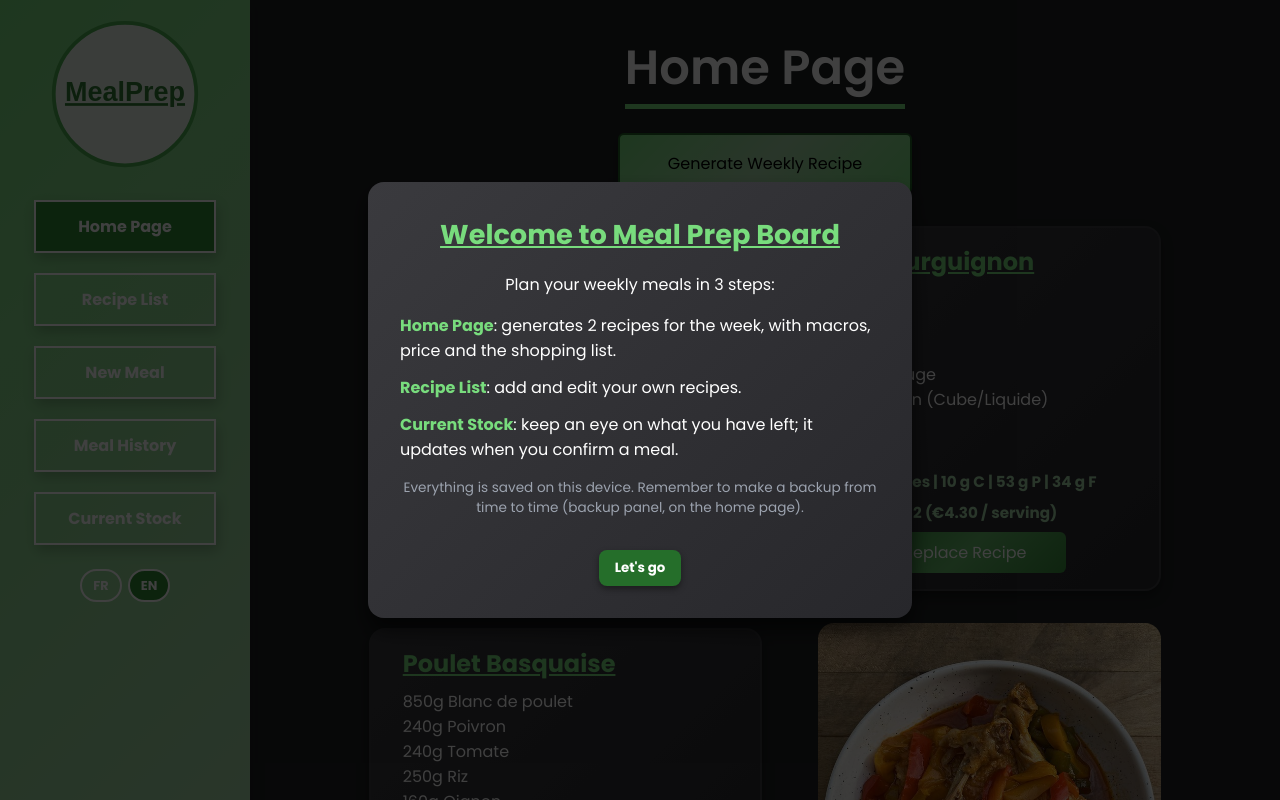
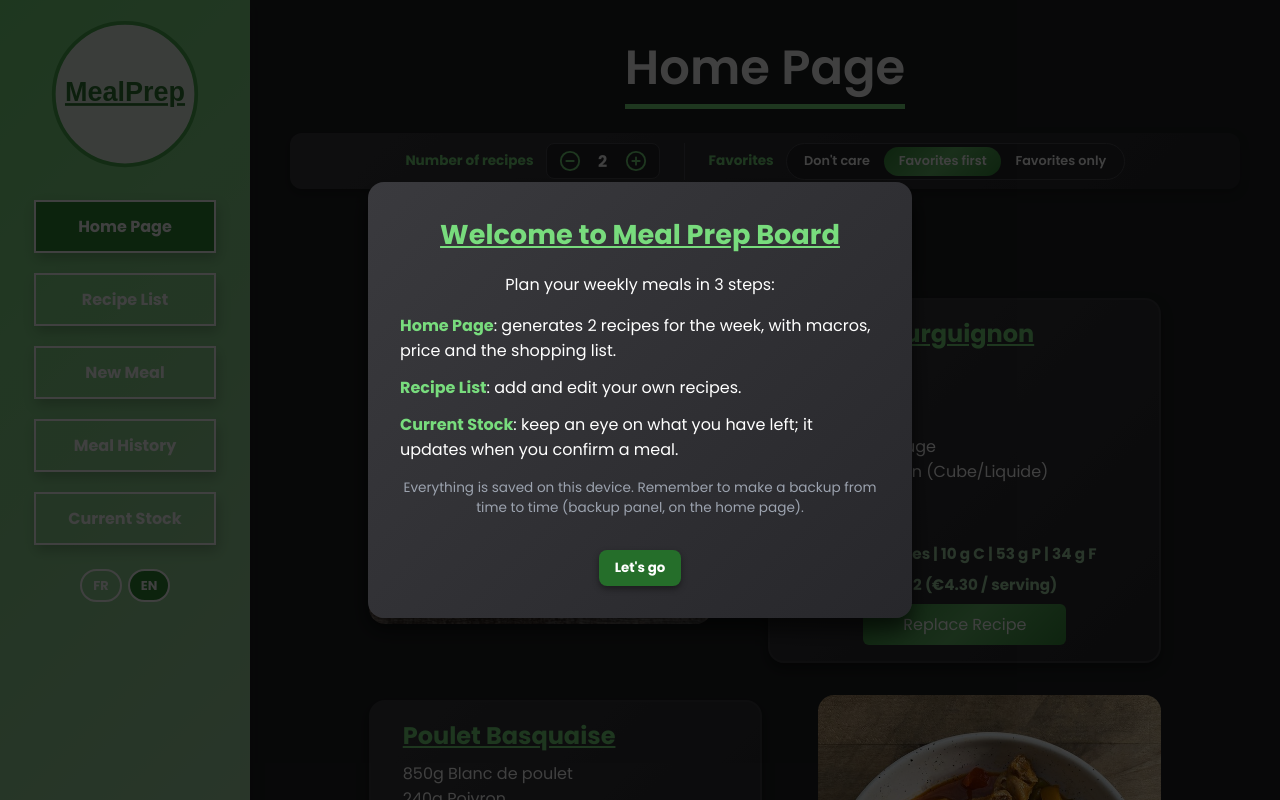
Before and after one commit to AlexandreNERDIG/Meal-Prep-Board, a React (Vite) app: page / in a window 1280 px wide. Shown: the top 800 px of the page. Built offline with nearby package versions, Linux system fonts and the light colour scheme.

Commit message:
Home Page Changes for Recipe Generation / Minor Css changes on Current Stock

```diff
--- a/src/Components/CurrentStock.css
+++ b/src/Components/CurrentStock.css
@@ -27,7 +27,9 @@
 
 .stockItem img {
     width: 40%;
-    height: 250px;
+    flex-shrink: 0;
+    align-self: stretch;
+    min-height: 250px;
     object-fit: cover;
     border-radius: 0.85rem 0 0 0.85rem;
 }
--- a/src/Components/HomePage.css
+++ b/src/Components/HomePage.css
@@ -403,3 +403,149 @@
     background: transparent;
     font-family: inherit;
 }
+
+.generatorPanel {
+    display: flex;
+    flex-wrap: nowrap;
+    align-items: center;
+    justify-content: center;
+    gap: 0.75rem 1.5rem;
+    max-width: 950px;
+    width: 100%;
+    margin: 1rem auto 0;
+    padding: 0.6rem 1rem;
+    border-radius: 12px;
+    background: linear-gradient(135deg, #3a3a3e, #27272b);
+    box-shadow: 0 4px 10px rgba(0, 0, 0, 0.25);
+    transition: box-shadow 0.3s ease-in-out;
+}
+
+.generatorPanel:hover {
+    box-shadow: 0 6px 14px rgba(0, 0, 0, 0.45);
+}
+
+.genGroup {
+    display: flex;
+    align-items: center;
+    gap: 0.75rem;
+}
+
+.genGroup + .genGroup {
+    padding-left: 1.5rem;
+    border-left: 1px solid #4a4a50;
+}
+
+.genLabel {
+    display: flex;
+    align-items: center;
+    gap: 0.4rem;
+    color: #78dc7d;
+    font-size: 0.85rem;
+    font-weight: 700;
+    white-space: nowrap;
+}
+
+.genLabel svg {
+    width: 16px;
+    height: 16px;
+}
+
+.genStepper {
+    display: flex;
+    align-items: center;
+    gap: 0.75rem;
+    padding: 0.3rem 0.75rem;
+    border-radius: 0.5rem;
+    border: 1px solid #4a4a50;
+    background: #27272b;
+    -webkit-user-select: none;
+    user-select: none;
+}
+
+.genStepper svg {
+    width: 22px;
+    height: 22px;
+    color: #78dc7d;
+    cursor: pointer;
+    transition: transform 0.2s ease, color 0.2s ease;
+}
+
+.genStepper svg:hover {
+    transform: scale(1.2);
+    color: #2f8b35;
+}
+
+.genCount {
+    min-width: 1.25rem;
+    text-align: center;
+    color: #fff;
+    font-size: 1rem;
+    font-weight: 700;
+}
+
+.genSegment {
+    display: flex;
+    padding: 3px;
+    border-radius: 999px;
+    border: 1px solid #4a4a50;
+    background: #27272b;
+}
+
+.genSegment button {
+    padding: 0.35rem 0.9rem;
+    border: none;
+    border-radius: 999px;
+    background: transparent;
+    color: #fff;
+    font-size: 0.8rem;
+    font-weight: 600;
+    white-space: nowrap;
+    cursor: pointer;
+    transition: background 0.25s ease, color 0.25s ease;
+}
+
+.genSegment button:hover {
+    background: #ffffff18;
+}
+
+.genSegment button.active {
+    background: linear-gradient(135deg, #388E3C, #66BB6A, #388E3C);
+    color: #fff;
+}
+
+@media (max-width: 900px) {
+    .genGroup + .genGroup {
+        padding-left: 0;
+        border-left: none;
+    }
+}
+
+@media (max-width: 600px) {
+    .generatorPanel {
+        flex-direction: column;
+        align-items: stretch;
+        padding: 0.75rem;
+    }
+
+    .genGroup {
+        justify-content: space-between;
+    }
+
+    .genGroup.genGroupGrow {
+        flex-direction: column;
+        align-items: stretch;
+        gap: 0.5rem;
+    }
+
+    .genSegment button {
+        flex: 1;
+        padding: 0.45rem 0.25rem;
+        font-size: 0.75rem;
+        white-space: normal;
+        text-align: center;
+    }
+}
+
+.generateButton p {
+    text-align: center;
+}
--- a/src/Components/HomePage.tsx
+++ b/src/Components/HomePage.tsx
@@ -1,6 +1,6 @@
 import { useState, useEffect } from 'react';
 import './HomePage.css';
-import { X, Smartphone} from 'react-feather';
+import { X, Smartphone, MinusCircle, PlusCircle, Heart } from 'react-feather';
 import toast from 'react-hot-toast';
 import { Recipe, Ingredient, recipeInfo, defaultList, RecipeIngredient } from './typeFile';
 import axios from 'axios';
@@ -8,6 +8,10 @@ import { calcRecipeMacros, calcRecipeCost, formatMacros, formatPrice, isStockTra
 import MacroSummary from './MacroSummary';
 import BackupPanel from './BackupPanel';
 import { useT } from '../i18n/LanguageProvider';
+import {
+    loadGeneratorOptions, saveGeneratorOptions, pickRecipes, pickReplacement, MIN_RECIPES, MAX_RECIPES,
+    type GeneratorOptions, type FavoritesMode,
+} from '../lib/recipeGenerator';
 
 const HomePage = () => {
 
@@ -20,11 +24,11 @@ const HomePage = () => {
         }
     }, []);
 
-    const [weeklyRecipe1, setWeeklyRecipe1] = useState<number>(0);
-    const [weeklyRecipe2, setWeeklyRecipe2] = useState<number>(1);
     const [mealHistory, setmealHistory] = useState<Recipe[][]>(loadMealHistory);
-
     const [recipeList] = useState<Recipe[]>(loadRecipes);
+    const [weekly, setWeekly] = useState<number[]>(() => recipeList.slice(0, 2).map((_, index) => index));
+    const weeklyRecipes = weekly.map(index => recipeList[index]);
+    const [options, setOptions] = useState<GeneratorOptions>(loadGeneratorOptions);
 
     const [currentStock, setCurrentStock] = useState<Ingredient[]>(() => {
             const exist = localStorage.getItem("currentStockList");
@@ -41,67 +45,29 @@ const HomePage = () => {
     const [askConfirmation5, setAskConfirmation5] = useState<boolean>(false);
     const [modalState7, setModalState7] = useState<boolean>(false);
 
-    const getRecipeScore = (recipe : Recipe) => {
-        let score = 1;
+    const updateOptions = (patch: Partial<GeneratorOptions>) => {
+        const next = { ...options, ...patch };
+        setOptions(next);
+        saveGeneratorOptions(next);
+    };
 
-        if (recipe.status === "favorite") score += 2;
+    const generateRecipe = () => {
+        const picked = pickRecipes(recipeList, options, currentStock, mealHistory);
 
-        recipe.ingredient.forEach(ing => {
-            const stockItem = currentStock.find(ele => ele.id == ing.ingredientId);
-            const ingNum = ing.quantity ? ing.quantity : 0;
-
-            if (stockItem && stockItem.quantity >= ingNum) {
-              if (stockItem.category === "Protéine") score += 1;
-              else if (stockItem.category === "Féculent" || stockItem.category === "Légumes") score += 0.5;
-            }
-        });
-
-        const last3weeks = mealHistory.slice(-3).flat();
-
-        if (last3weeks.some(r => r.recipeName === recipe.recipeName)) {
-            score -= 2
-        } else {
-            score += 1
+        if (picked.length === 0) {
+            toast.error(t("gen.none"));
+            return;
         }
 
-        return score;
-    }
-
-    const sortedChosenRecipe = () => {
-        const scoredRecipes = recipeList.map(recipe => ({
-            recipe,
-            score: getRecipeScore(recipe)
-        }));
-        scoredRecipes.forEach(e => console.log(e.score, e.recipe.recipeName));
-        scoredRecipes.sort((a, b) => b.score - a.score);
-        return scoredRecipes.map(item => item.recipe);
-    }
-
-    const generateRecipe = () => {
-        const topRecipes = sortedChosenRecipe().slice(0, 6);
-        let firstIndex = Math.floor(Math.random() * topRecipes.length);
-        let secondIndex;
-        do {
-            secondIndex = Math.floor(Math.random() * topRecipes.length);
-        } while (secondIndex === firstIndex);
-
-        setWeeklyRecipe1(recipeList.indexOf(topRecipes[firstIndex]));
-        setWeeklyRecipe2(recipeList.indexOf(topRecipes[secondIndex]));
+        setWeekly(picked.map(recipe => recipeList.indexOf(recipe)));
+        if (picked.length < options.count) toast(t("gen.fewer", { count: picked.length }));
     };
 
-    const ReplaceRecipe1 = () => {
-        let randomNumber = Math.floor(Math.random() * (recipeList.length));
-        if (weeklyRecipe1 !== randomNumber) {
-            setWeeklyRecipe1(randomNumber);
-        }
-    }
-
-    const ReplaceRecipe2 = () => {
-        let randomNumber = Math.floor(Math.random() * (recipeList.length));
-        if (weeklyRecipe2 !== randomNumber) {
-            setWeeklyRecipe2(randomNumber);
-        }
-    }
+    const replaceRecipe = (position: number) => {
+        const replacement = pickReplacement(recipeList, options, weeklyRecipes);
+        if (!replacement) return;
+        setWeekly(current => current.map((index, i) => (i === position ? recipeList.indexOf(replacement) : index)));
+    };
 
     const handleOpenConfirmationModal = () => {setAskConfirmation(true)};
     const handleCloseConfirmationModal = () => {setAskConfirmation(false)};
@@ -125,7 +91,7 @@ const HomePage = () => {
         }
     };
 
-    const WeeklyGroceries = (recipeList: Recipe[], weeklyRecipe1: number, weeklyRecipe2: number, currentStock: Ingredient[]): [string[], string[]] => {
+    const WeeklyGroceries = (recipeList: Recipe[], weekly: number[], currentStock: Ingredient[]): [string[], string[]] => {
         const mergedGroceryMap = new Map<string, { quantity: number; unit: string }>();
 
         const addIngredients = (ingredients: RecipeIngredient[]) => {
@@ -149,8 +115,7 @@ const HomePage = () => {
             }
         };
 
-        addIngredients(recipeList[weeklyRecipe1]?.ingredient || []);
-        addIngredients(recipeList[weeklyRecipe2]?.ingredient || []);
+        weekly.forEach(index => addIngredients(recipeList[index]?.ingredient || []));
 
         const availableGroceryList: string[] = [];
         const notAvailableGroceryList: string[] = [];
@@ -205,10 +170,10 @@ const HomePage = () => {
     };
 
     useEffect(() => {
-        const [available, notAvailable] = WeeklyGroceries(recipeList, weeklyRecipe1, weeklyRecipe2, currentStock);
+        const [available, notAvailable] = WeeklyGroceries(recipeList, weekly, currentStock);
         setAvailableGroceryList(available);
         setNotAvailableGroceryList(notAvailable);
-    }, [weeklyRecipe1, weeklyRecipe2, currentStock, recipeList]);
+    }, [weekly, currentStock, recipeList]);
 
     const recipeMacroText = (recipe : Recipe | undefined) => {
         return recipe ? formatMacros(calcRecipeMacros(recipe.ingredient, currentStock)) : "";
@@ -220,25 +185,15 @@ const HomePage = () => {
         return `${formatPrice(total)} (${formatPrice(total / DEFAULT_PORTIONS)} ${t("price.perServing")})`;
     }
 
-    const weeklyCost = (recipeList[weeklyRecipe1] && recipeList[weeklyRecipe2])
-        ? calcRecipeCost(recipeList[weeklyRecipe1].ingredient, currentStock) + calcRecipeCost(recipeList[weeklyRecipe2].ingredient, currentStock)
-        : 0;
+    const weeklyCost = weeklyRecipes.reduce((total, recipe) => total + calcRecipeCost(recipe.ingredient, currentStock), 0);
 
-    // Apports : on additionne les ingrédients des 2 recettes, puis on divise par le nombre de portions
-    //  - par jour    : 1 portion de chaque recette (total / DEFAULT_PORTIONS)
-    //  - la semaine  : les 2 recettes entières (total / 1)
-    const weeklyRecipesReady = Boolean(recipeList[weeklyRecipe1] && recipeList[weeklyRecipe2]);
-    const weeklyIngredients = weeklyRecipesReady
-        ? [...recipeList[weeklyRecipe1].ingredient, ...recipeList[weeklyRecipe2].ingredient]
-        : [];
+    const weeklyRecipesReady = weeklyRecipes.length > 0;
+    const weeklyIngredients = weeklyRecipes.flatMap(recipe => recipe.ingredient);
     const dailyMacros = weeklyRecipesReady ? calcRecipeMacros(weeklyIngredients, currentStock, DEFAULT_PORTIONS) : null;
     const weeklyMacros = weeklyRecipesReady ? calcRecipeMacros(weeklyIngredients, currentStock, 1) : null;
 
     const confirmedChoices = () => {
-        const newRecipes = [
-            recipeList[weeklyRecipe1],
-            recipeList[weeklyRecipe2]
-        ];
+        const newRecipes = [...weeklyRecipes];
         const updatedHistory = [...mealHistory, newRecipes];
         setmealHistory(updatedHistory);
         localStorage.setItem("mealHistoryList", JSON.stringify(updatedHistory))
@@ -246,7 +201,7 @@ const HomePage = () => {
         handleCloseConfirmationModal();
     };
 
-    const weeklyGroceries = WeeklyGroceries(recipeList, weeklyRecipe1, weeklyRecipe2, currentStock);
+    const weeklyGroceries = WeeklyGroceries(recipeList, weekly, currentStock);
     const [availableGroceryList, setAvailableGroceryList] = useState(weeklyGroceries[0]);
     const [notAvailableGroceryList, setNotAvailableGroceryList] = useState(weeklyGroceries[1]);
 
@@ -268,7 +223,7 @@ const HomePage = () => {
     };
 
     const handleConfirmClick = async () => {
-        const [available, notAvailable] = WeeklyGroceries(recipeList, weeklyRecipe1, weeklyRecipe2, currentStock);
+        const [available, notAvailable] = WeeklyGroceries(recipeList, weekly, currentStock);
         setAvailableGroceryList(available);
         setNotAvailableGroceryList(notAvailable);
 
@@ -291,44 +246,53 @@ const HomePage = () => {
         <div className="globalHomeSection">
 
             <div className='sectionHeader'><p>{t("page.home")}</p></div>
+            <div className="generatorPanel">
+                <div className="genGroup">
+                    <span className="genLabel">{t("gen.count")}</span>
+                    <div className="genStepper">
+                        <MinusCircle aria-label="-" onClick={() => updateOptions({ count: Math.max(MIN_RECIPES, options.count - 1) })} />
+                        <span className="genCount">{options.count}</span>
+                        <PlusCircle aria-label="+" onClick={() => updateOptions({ count: Math.min(MAX_RECIPES, options.count + 1) })} />
+                    </div>
+                </div>
+
+                <div className="genGroup genGroupGrow">
+                    <span className="genLabel">{t("gen.favorites")}</span>
+                    <div className="genSegment" role="radiogroup" aria-label={t("gen.favorites")}>
+                        {(["any", "prefer", "only"] as FavoritesMode[]).map(value => (
+                            <button key={value} role="radio" aria-checked={options.favorites === value} className={options.favorites === value ? "active" : ""} onClick={() => updateOptions({ favorites: value })}>{t(`gen.fav.${value}`)}</button>
+                        ))}
+                    </div>
+                </div>
+            </div>
+
             <div className="generateButton"><p onClick={generateRecipe}>{t("home.generate")}</p></div>
 
            {recipeList.length > 0 && (
                 <div className="RecipeDisplay">
-                    <div className="recipe">
-                        <img src={recipeList[weeklyRecipe1]?.image} alt={recipeList[weeklyRecipe1]?.recipeName}/>
+                    {weeklyRecipes.map((recipe, position) => {
+                        const image = <img src={recipe.image} alt={recipe.recipeName}/>;
+                        return (
+                            <div className="recipe" key={`${position}-${weekly[position]}`}>
+                                {position % 2 === 0 && image}
                                 <div className="recipeDetails">
-                            <h2>{recipeList[weeklyRecipe1]?.recipeName}</h2>
+                                    <h2>{recipe.recipeName}</h2>
                                     <ul>
-                                {recipeList[weeklyRecipe1]?.ingredient.map((element, index) => {
+                                        {recipe.ingredient.map((element, index) => {
                                             const ing = currentStock.find(ingre => ingre.id == element.ingredientId)
                                             return (
                                                 <li key={index}>{element.quantity}{ing ? unitLabel(ing.unit) : ""} {ing?.name}</li>
                                             )
                                         })}
                                     </ul>
-                            <h5>{recipeMacroText(recipeList[weeklyRecipe1])}</h5>
-                            <h5>{recipeCostText(recipeList[weeklyRecipe1])}</h5>
-                            <div className="replaceButton"><p onClick={ReplaceRecipe1}>{t("home.replace")}</p></div>
+                                    <h5>{recipeMacroText(recipe)}</h5>
+                                    <h5>{recipeCostText(recipe)}</h5>
+                                    <div className="replaceButton"><p onClick={() => replaceRecipe(position)}>{t("home.replace")}</p></div>
                                 </div>
+                                {position % 2 === 1 && image}
                             </div>
-                    <div className="recipe">
-                        <div className="recipeDetails">
-                            <h2>{recipeList[weeklyRecipe2]?.recipeName}</h2>
-                            <ul>
-                                {recipeList[weeklyRecipe2]?.ingredient.map((element, index) => {
-                                    const ing = currentStock.find(ingre => ingre.id == element.ingredientId)
-                                    return (
-                                        <li key={index}>{element.quantity}{ing ? unitLabel(ing.unit) : ""} {ing?.name}</li>
-                                    )
+                        );
                     })}
-                            </ul>
-                            <h5>{recipeMacroText(recipeList[weeklyRecipe2])}</h5>
-                            <h5>{recipeCostText(recipeList[weeklyRecipe2])}</h5>
-                            <div className="replaceButton"><p onClick={ReplaceRecipe2}>{t("home.replace")}</p></div>
-                        </div>
-                        <img src={recipeList[weeklyRecipe2]?.image} alt={recipeList[weeklyRecipe2]?.recipeName}/>
-                    </div>
                 </div>
             )}
 
@@ -345,7 +309,7 @@ const HomePage = () => {
                         />
                         <MacroSummary
                             title={t("home.week")}
-                            subtitle={t("home.weekSub", { days: DEFAULT_PORTIONS })}
+                            subtitle={t("home.weekSub", { days: DEFAULT_PORTIONS, meals: weeklyRecipes.length })}
                             macros={weeklyMacros}
                             cost={weeklyCost}
                             costLabel={t("home.weekCost")}
--- a/src/i18n/translations.ts
+++ b/src/i18n/translations.ts
@@ -73,9 +73,17 @@ export const fr = {
     "home.perDaySub": "1 portion de chaque recette",
     "home.perDayCost": "par jour",
     "home.week": "Sur la semaine",
-    "home.weekSub": "{days} jours, 2 repas par jour",
+    "home.weekSub": "{days} jours, {meals} repas par jour",
     "home.weekCost": "pour la semaine",
     "home.emptyHint": "Génère les recettes de la semaine pour voir tes apports.",
+    "gen.count": "Nombre de recettes",
+    "gen.favorites": "Favoris",
+    "gen.fav.any": "Peu importe",
+    "gen.fav.prefer": "Favoris d'abord",
+    "gen.fav.only": "Favoris uniquement",
+    "gen.none": "Tu n'as aucune recette en favori",
+    "gen.fewer_one": "Tu n'as qu'une seule recette en favori",
+    "gen.fewer_other": "Tu n'as que {count} recettes en favori",
     "home.confirmMeals": "Confirmer les repas",
     "home.discord": "Discord Web Hook",
     "home.toast.webhookOk": "Le Discord Web Hook est maintenant fonctionnel",
@@ -296,9 +304,17 @@ export const en: Record<TranslationKey, string> = {
     "home.perDaySub": "1 serving of each recipe",
     "home.perDayCost": "per day",
     "home.week": "Over the week",
-    "home.weekSub": "{days} days, 2 meals a day",
+    "home.weekSub": "{days} days, {meals} meals a day",
     "home.weekCost": "for the week",
     "home.emptyHint": "Generate this week's recipes to see your intake.",
+    "gen.count": "Number of recipes",
+    "gen.favorites": "Favorites",
+    "gen.fav.any": "Don't care",
+    "gen.fav.prefer": "Favorites first",
+    "gen.fav.only": "Favorites only",
+    "gen.none": "You have no favorite recipes",
+    "gen.fewer_one": "You only have one favorite recipe",
+    "gen.fewer_other": "You only have {count} favorite recipes",
     "home.confirmMeals": "Confirm Meal Choices",
     "home.discord": "Discord Web Hook",
     "home.toast.webhookOk": "The Discord Web Hook is now working",
--- /dev/null
+++ b/src/lib/recipeGenerator.ts
@@ -0,0 +1,122 @@
+import type { Recipe, Ingredient } from '../Components/typeFile';
+
+// Critères du générateur de recettes de la page d'accueil
+export type FavoritesMode = "any" | "prefer" | "only";   // peu importe / favoris d'abord / favoris uniquement
+
+export type GeneratorOptions = {
+    count: number;           // nombre de recettes à proposer
+    favorites: FavoritesMode;
+};
+
+export const MIN_RECIPES = 1;
+export const MAX_RECIPES = 4;
+export const GENERATOR_KEY = "generatorOptions";
+
+export const DEFAULT_GENERATOR_OPTIONS: GeneratorOptions = {
+    count: 2,
+    favorites: "prefer",
+};
+
+// Relit les options sauvegardées en vérifiant chaque champ (un vieux JSON ou une valeur bizarre ne doit pas casser la page)
+export const sanitizeOptions = (raw: unknown): GeneratorOptions => {
+    const d = DEFAULT_GENERATOR_OPTIONS;
+    const o = (raw && typeof raw === "object" ? raw : {}) as Record<string, unknown>;
+
+    const count = Number(o.count);
+    return {
+        count: Number.isInteger(count) ? Math.min(MAX_RECIPES, Math.max(MIN_RECIPES, count)) : d.count,
+        favorites: o.favorites === "any" || o.favorites === "prefer" || o.favorites === "only" ? o.favorites : d.favorites,
+    };
+};
+
+export const loadGeneratorOptions = (): GeneratorOptions => {
+    try {
+        const saved = localStorage.getItem(GENERATOR_KEY);
+        return sanitizeOptions(saved ? JSON.parse(saved) : null);
+    } catch {
+        return DEFAULT_GENERATOR_OPTIONS;
+    }
+};
+
+export const saveGeneratorOptions = (options: GeneratorOptions) => {
+    try { localStorage.setItem(GENERATOR_KEY, JSON.stringify(options)); } catch { /* stockage indisponible : on garde juste les options en mémoire */ }
+};
+
+// Recettes qui respectent le critère strict ("favoris uniquement")
+export const filterCandidates = (recipes: Recipe[], options: GeneratorOptions): Recipe[] =>
+    options.favorites === "only" ? recipes.filter(recipe => recipe.status === "favorite") : recipes;
+
+// Mélange (Fisher-Yates)
+const shuffle = <T,>(items: T[], random: () => number): T[] => {
+    const copy = [...items];
+    for (let i = copy.length - 1; i > 0; i--) {
+        const j = Math.floor(random() * (i + 1));
+        [copy[i], copy[j]] = [copy[j], copy[i]];
+    }
+    return copy;
+};
+
+// Les recettes triées de la meilleure à la moins bonne : favoris (si "favoris d'abord"), variété (rien cuisiné ces 3 dernières semaines) et stock disponible
+export const rankRecipes = (
+    candidates: Recipe[],
+    options: GeneratorOptions,
+    stock: Ingredient[],
+    history: Recipe[][],
+    random: () => number = Math.random,
+): Recipe[] => {
+    const recentNames = new Set(history.slice(-3).flat().map(r => r.recipeName));
+
+    const scores = new Map<Recipe, number>();
+
+    for (const recipe of candidates) {
+        let score = 1;
+
+        if (options.favorites === "prefer" && recipe.status === "favorite") score += 2;
+
+        score += recentNames.has(recipe.recipeName) ? -2 : 1;
+
+        for (const ing of recipe.ingredient) {
+            const stockItem = stock.find(ele => String(ele.id) === String(ing.ingredientId));
+            const needed = ing.quantity ? ing.quantity : 0;
+
+            if (stockItem && stockItem.quantity >= needed) {
+                if (stockItem.category === "Protéine") score += 1;
+                else if (stockItem.category === "Féculent" || stockItem.category === "Légumes") score += 0.5;
+            }
+        }
+
+        scores.set(recipe, score);
+    }
+
+    // Mélange avant le tri : à score égal, l'ordre change d'une génération à l'autre
+    return shuffle(candidates, random).sort((a, b) => (scores.get(b) ?? 0) - (scores.get(a) ?? 0));
+};
+
+// Choisit `count` recettes au hasard parmi les mieux classées (on pioche dans le haut du classement, pas toujours les premières)
+export const pickRecipes = (
+    recipes: Recipe[],
+    options: GeneratorOptions,
+    stock: Ingredient[],
+    history: Recipe[][],
+    random: () => number = Math.random,
+): Recipe[] => {
+    const candidates = filterCandidates(recipes, options);
+    if (candidates.length === 0) return [];
+
+    const ranked = rankRecipes(candidates, options, stock, history, random);
+    const pool = ranked.slice(0, Math.max(6, options.count * 3));
+    return shuffle(pool, random).slice(0, options.count);
+};
+
+// Une autre recette pour remplacer celle à l'écran : on respecte "favoris uniquement" et on évite celles déjà affichées
+export const pickReplacement = (
+    recipes: Recipe[],
+    options: GeneratorOptions,
+    shown: Recipe[],
+    random: () => number = Math.random,
+): Recipe | null => {
+    const notShown = (list: Recipe[]) => list.filter(recipe => !shown.includes(recipe));
+    let pool = notShown(filterCandidates(recipes, options));
+    if (pool.length === 0) pool = notShown(recipes);   // plus rien qui respecte le critère : on prend n'importe quelle autre
+    return pool.length === 0 ? null : pool[Math.floor(random() * pool.length)];
+};
--- a/src/responsive.css
+++ b/src/responsive.css
@@ -326,7 +326,7 @@ img {
     /* Cartes : image au-dessus, texte dessous */
     .flashCard, .stockItem, .recipeDisplay { flex-direction: column; }
     .flashCard img, .recipeDisplay img { width: 100%; height: 11rem; object-fit: cover; }
-    .stockItem img { width: 100%; height: 11rem; border-radius: 0.85rem 0.85rem 0 0; }
+    .stockItem img { width: 100%; height: 11rem; min-height: 0; align-self: auto; border-radius: 0.85rem 0.85rem 0 0; }
     .subDivText, .subTextDiv { margin-top: 0; padding: 0.75rem 0 1rem; }
     .textSubDiv { width: 100%; padding: 0.75rem 1rem 1rem; margin-top: 0; min-height: 0; gap: 0.9rem; }
     .textSubDiv h2 { font-size: 1.5rem; min-height: 0; }
```
Lines whose indentation alone changed are shown as unchanged.
